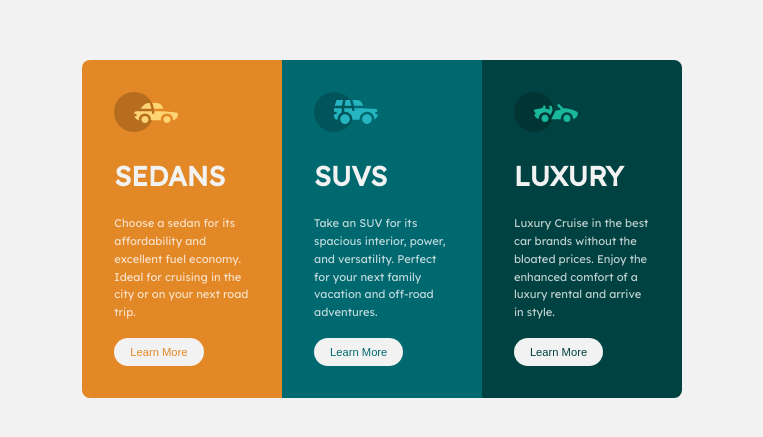
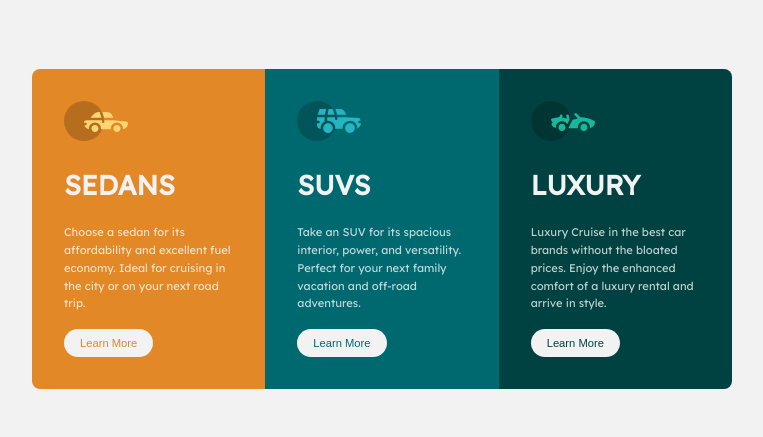
Before and after one commit to thanosballo/3columncard, a plain HTML site: page index.html in a window 1280 px wide. Shown: the part 171-608 px from the top of the page, without its empty margins (258-1021 px from the left). Drawn offline with Linux system fonts and the light colour scheme.

Commit message:
Add files via upload

```diff
--- a/styles.css
+++ b/styles.css
@@ -87,21 +87,25 @@ button {
         align-items: stretch;
         justify-content: center;
         flex-direction: row;
-        max-width: 600px;
+        flex-basis:0;
+        flex-grow: 1;
+        min-width: 0;
+        max-width: 700px;
+    }
+
+    .innercard {
+        min-width: 0;
     }
     .sedans {
-        width: 33.3%;
         border-radius: 8px 0 0 8px;
 
     }
 
     .suvs {
-        width: 33.3%;
         border: none;
     }
 
     .luxury{
-        width: 33.3%;
         border-radius: 0 8px 8px 0;
     }
 }
```
